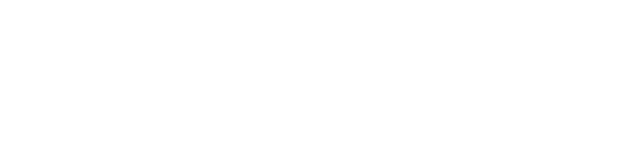
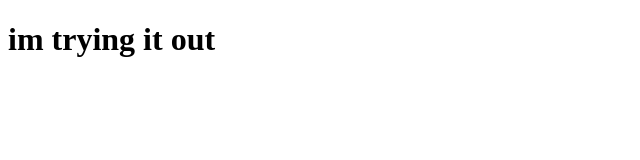
Before and after one commit to ShakyaSaurav/demo, a plain HTML site: page index.html in a window 1280 px wide. Shown: the whole page, without its empty margins (0-640 px from the left). Drawn offline with Linux system fonts and the light colour scheme.

Commit message:
minor change

```diff
--- a/index.html
+++ b/index.html
@@ -7,6 +7,6 @@
     <title>Document</title>
 </head>
 <body>
-
+    <h1>im trying it out</h1>
 </body>
 </html>
```
